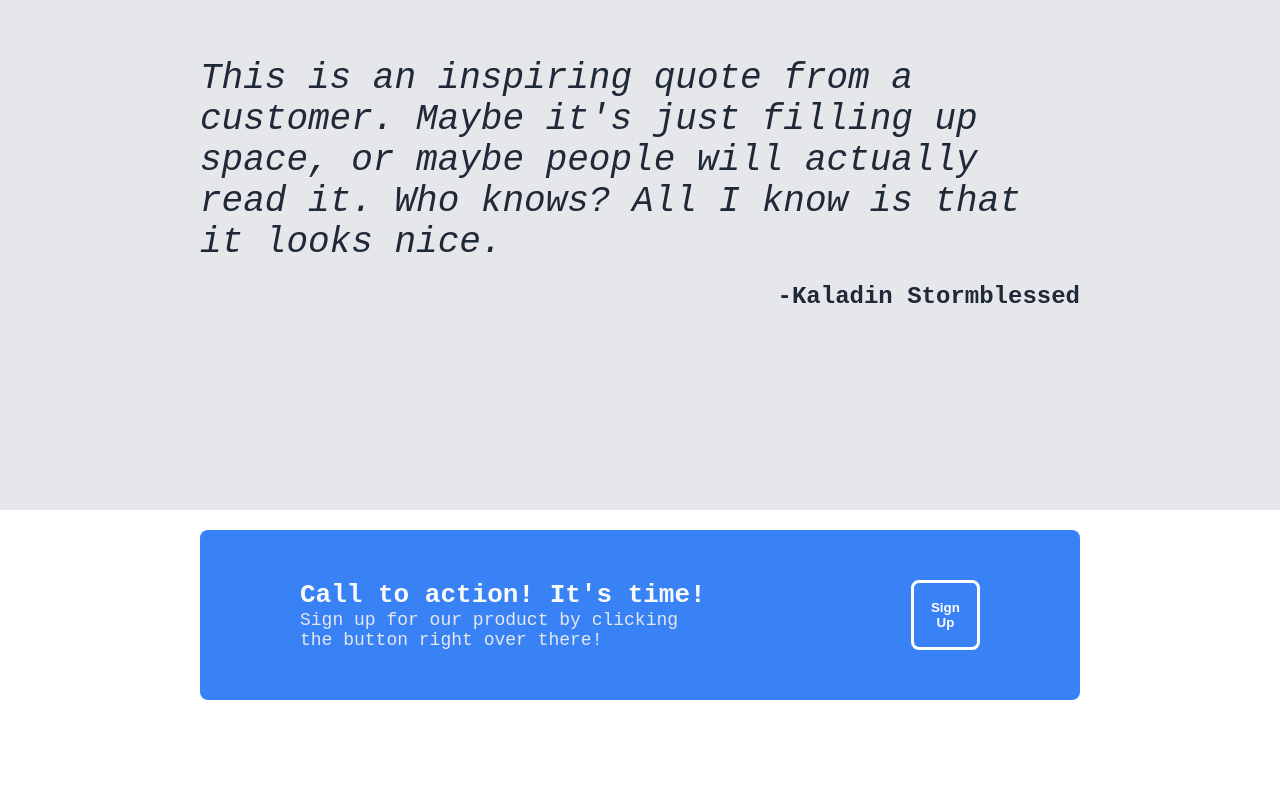
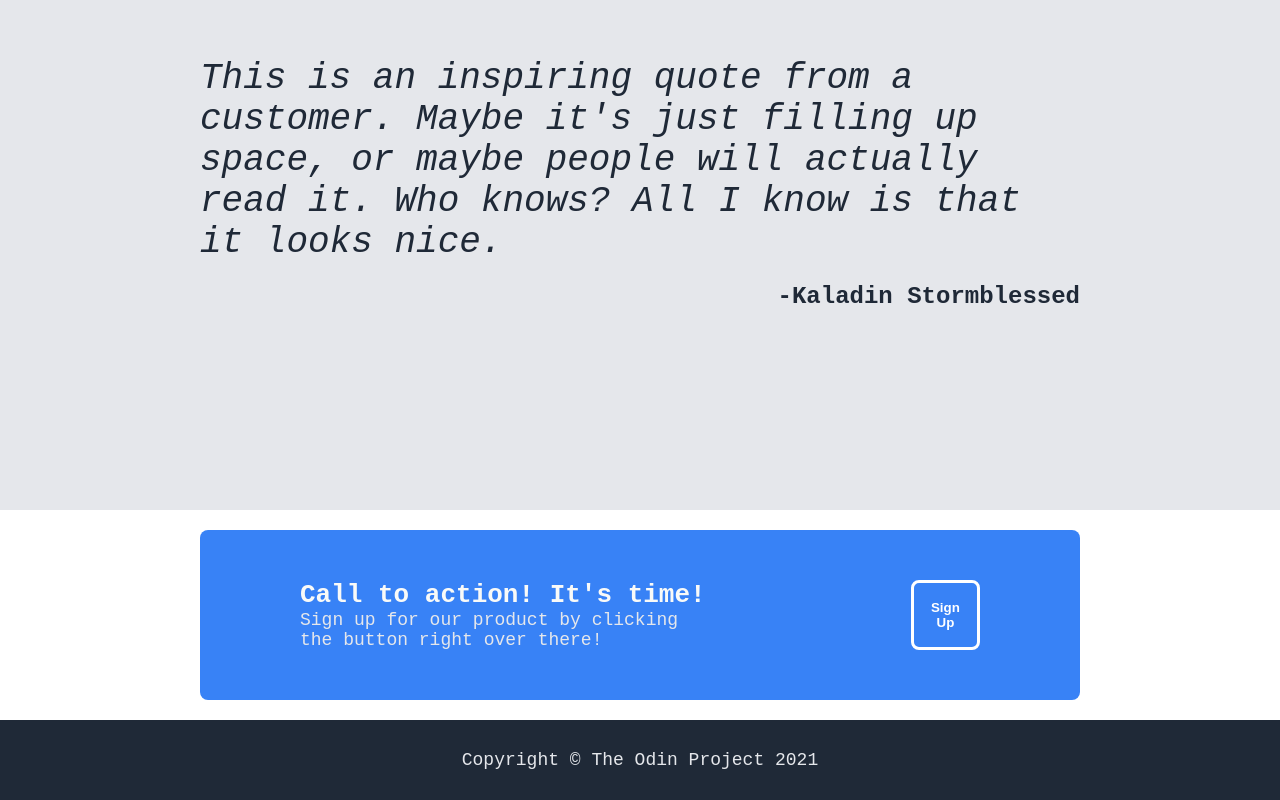
Before and after one commit to BantAlex/odin-landing-page, a plain HTML site: page index.html in a window 1280 px wide. Shown: the part 1580-2380 px from the top of the page. Before the commit the page ends 2300 px from the top, so only its background shows below. Drawn offline with Linux system fonts and the light colour scheme.

Commit message:
Add copyright section, project finished

```diff
--- a/index.html
+++ b/index.html
@@ -69,6 +69,9 @@
                 <button class="signup-cta">Sign Up</button>
             </div>
         </div>
+        <div class="copyright">
+            <div class="secondary-text">Copyright © The Odin Project 2021</div>
+        </div>
         </div>
 </body>
 </html>
--- a/styles.css
+++ b/styles.css
@@ -161,3 +161,11 @@ img{
     display: flex;
     flex-direction: column;
 }
+
+.copyright{
+    background-color: #1f2937;
+    padding: 30px;
+    display: flex;
+    justify-content: center;
+    align-items: center;
+}
```
